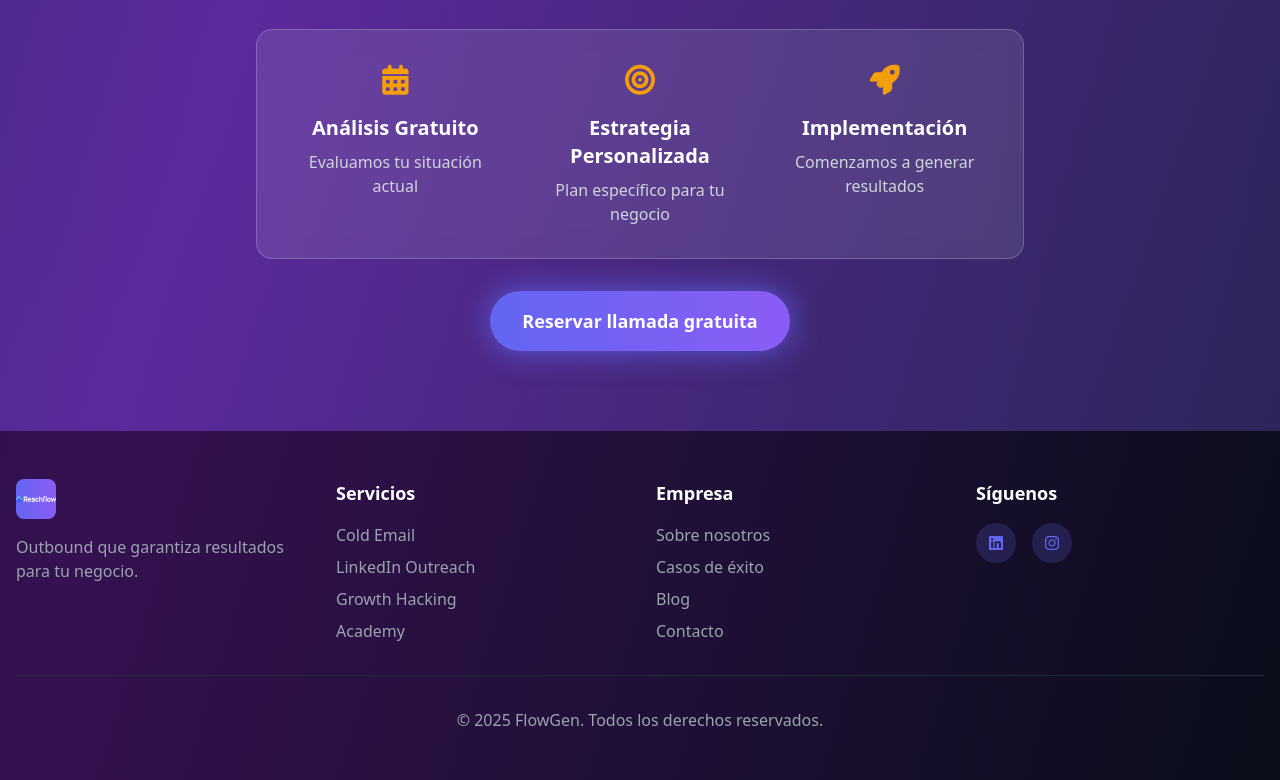
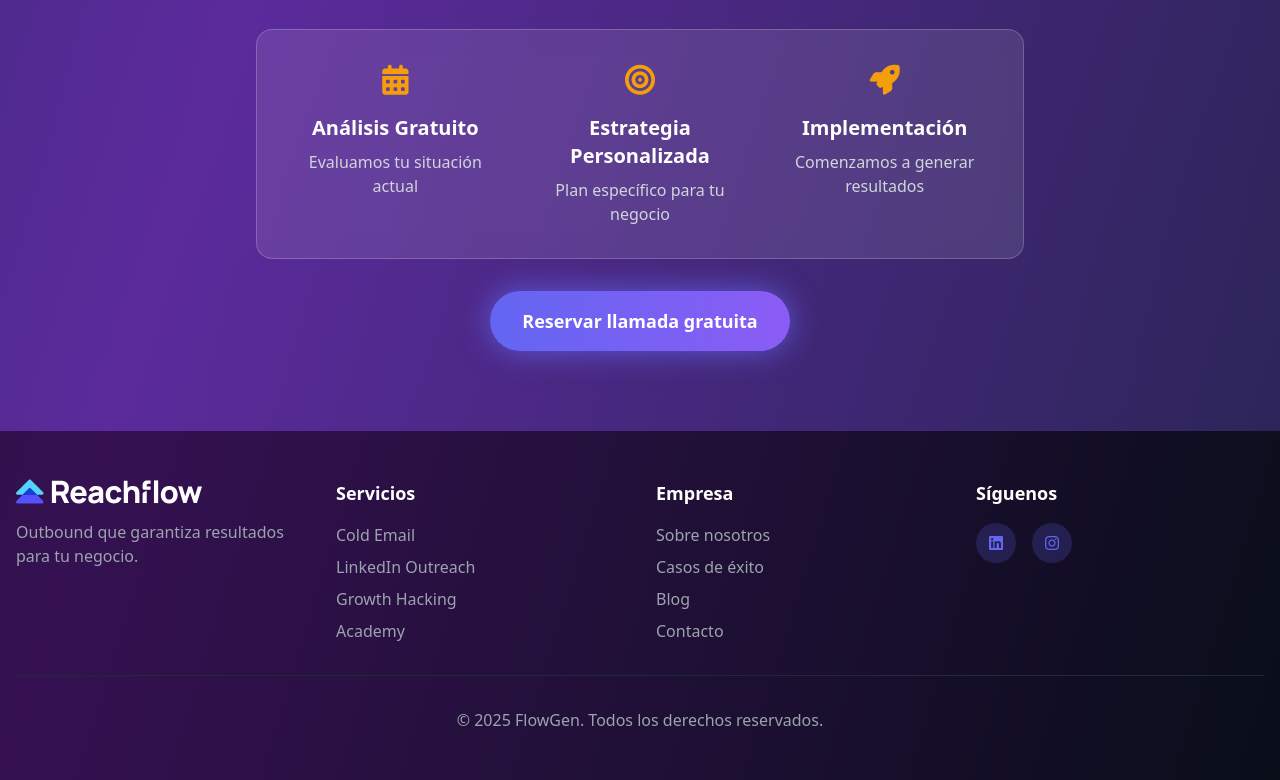
Before and after one commit to seremprendeads/demo-flow, a plain HTML site: page index.html in a window 1280 px wide. Shown: the part 3391-4171 px from the top of the page. Drawn offline with nearby package versions, Linux system fonts and the light colour scheme.

Commit message:
Update index.html

```diff
--- a/index.html
+++ b/index.html
@@ -459,9 +459,9 @@
             <div class="grid md:grid-cols-4 gap-8">
                 <div>
                     <div class="flex items-center space-x-2 mb-4">
-                        <div class="w-10 h-10 bg-gradient-to-r from-primary to-secondary rounded-lg flex items-center justify-center">
+
                             <img src="img/svgexport.svg" alt="logo">
-                        </div>
+
 
                     </div>
                     <p class="text-gray-400">Outbound que garantiza resultados para tu negocio.</p>
```
